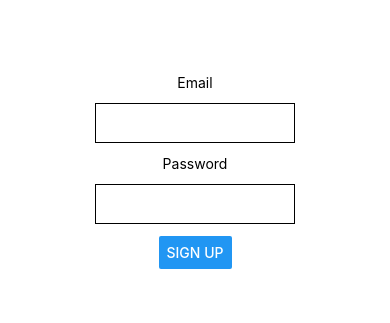
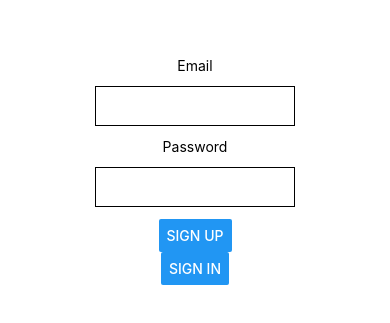
Before and after one commit to anna97490/web-cloud-ynov, a React Native app: screen / in a window 390 px wide. Shown: the part 251-574 px from the top of the page. Built offline with nearby package versions, Linux system fonts and the light colour scheme.

Commit message:
fixing eas and signin method

```diff
--- a/App.js
+++ b/App.js
@@ -2,6 +2,7 @@ import { StatusBar } from 'expo-status-bar';
 import { StyleSheet, Text, View, TextInput, Button } from 'react-native';
 import React from 'react';
 import { signup } from './firebase/auth_signup_password';
+import { signin } from './firebase/auth_signin_password';
 
 export default function App() {
   const [email, onChangeEmail] = React.useState('');
@@ -24,6 +25,7 @@ export default function App() {
         secureTextEntry={true}
       ></TextInput>
       <Button title="Sign up" onPress={() => signup(email, password)}></Button>
+      <Button title="Sign In" onPress={() => signin(email, password)}></Button>
     </View>
   );
 }
```
